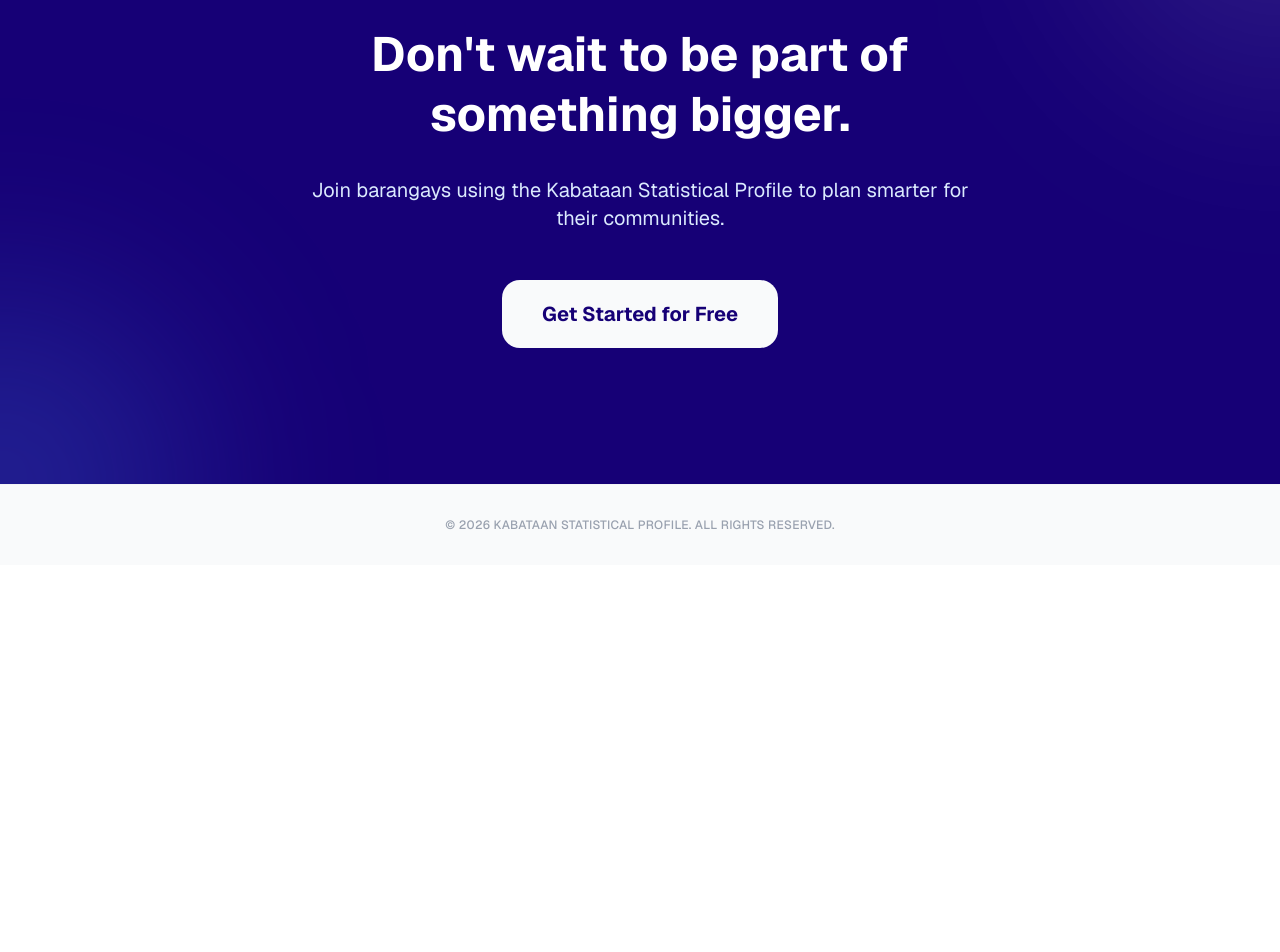
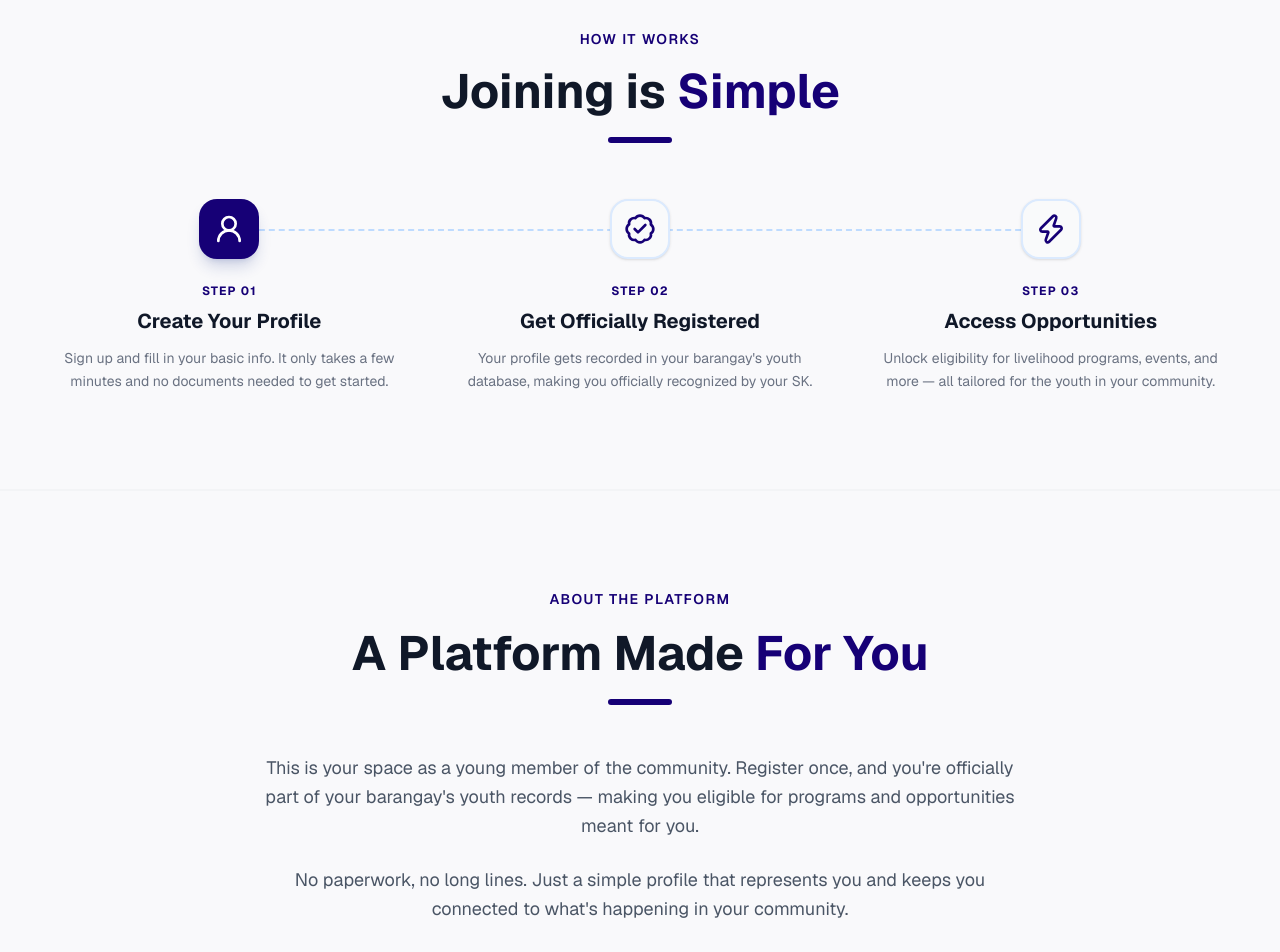
Before and after one commit to zynhjx/ksp2-client, a Next.js app: page /youth in a window 1280 px wide. Shown: the part 1640-2592 px from the top of the page. Before the commit the page ends 2205 px from the top, so only its background shows below. Built offline with nearby package versions, Linux system fonts and the light colour scheme.

Commit message:
finish youth landing page

```diff
--- a/app/layout.tsx
+++ b/app/layout.tsx
@@ -19,7 +19,7 @@ export default function RootLayout({
   return (
     <html
       lang="en"
-      className={cn("h-full", "antialiased", "font-sans", geist.variable)}
+      className={cn("h-full", "antialiased", "font-sans", geist.variable, "scroll-smooth")}
     >
       <body className="min-h-full min-w-full flex flex-col bg-white">
         {children}
--- a/app/youth/(dashboard)/programs/page.tsx
+++ b/app/youth/(dashboard)/programs/page.tsx
@@ -1,7 +1,7 @@
 "use client"
 
 import { useState } from "react"
-import TitleWithSearchBar from "@/components/TitleWithSearchBar"
+import PageHeader from "@/components/PageHeader"
 import ProgramCard from "@/components/ProgramCard"
 
 const filters = [
@@ -20,7 +20,7 @@ const Programs = () => {
 
   return (
     <>
-      <TitleWithSearchBar
+      <PageHeader
         title="Programs"
         subtitle="Explore ongoing and upcoming activities."
         search={search}
--- a/app/youth/(dashboard)/suggestions/page.tsx
+++ b/app/youth/(dashboard)/suggestions/page.tsx
@@ -1,6 +1,6 @@
 "use client"
 
-import TitleWithSearchBar from "@/components/TitleWithSearchBar"
+import TitleWithSearchBar from "@/components/PageHeader"
 import { useState } from "react"
 
 const filters = [
--- a/app/youth/page.tsx
+++ b/app/youth/page.tsx
@@ -2,7 +2,7 @@ import Image from "next/image";
 import React from "react";
 import Link from "next/link";
 import Footer from "@/components/Footer";
-import {ChevronRight} from "lucide-react";
+import {ChevronRight, UserRound, Zap, BadgeCheck} from "lucide-react";
 
 const Section = ({ children, className, containerClassName, id } : { children: React.ReactNode, className?: string, containerClassName?: string, id?: string }) => {
     return (
@@ -36,7 +36,6 @@ const StatItem = ({ label, value }: { label: string, value: string }) => {
 }
 
 const LandingPage = () => {
-    // const {user, isAuthenticated} =
 
     return (
         <div className="min-h-screen bg-theme-white">
@@ -50,8 +49,8 @@ const LandingPage = () => {
                     {/* Navigation */}
                     <nav className="hidden md:flex absolute left-1/2 top-1/2 -translate-x-1/2 -translate-y-1/2 items-center gap-8 text-sm font-medium text-gray-600">
                         <a href="#features" className="hover:text-theme-blue transition">Features</a>
+                        <a href="#how-it-works" className="hover:text-theme-blue transition">How It Works</a>
                         <a href="#about" className="hover:text-theme-blue transition">About</a>
-                        <a href="#impact" className="hover:text-theme-blue transition">Impact</a>
                     </nav>
 
                     {/* Right buttons */}
@@ -123,10 +122,13 @@ const LandingPage = () => {
                    </div>
                 </Section> */}
 
+
+
                 {/* Features Section */}
                 <Section id="features">
                     <div className="flex flex-col items-center mb-16 text-center">
-                        <h2 className="text-3xl md:text-5xl  font-bold text-gray-900 mb-6">Why Join us?</h2>
+                        <span className="text-sm font-semibold uppercase tracking-widest text-theme-blue">Features</span>
+                        <h2 className="text-3xl md:text-5xl font-bold text-gray-900 my-6">Why Join us?</h2>
                         <div className="w-20 h-1.5 bg-theme-blue rounded-full mb-6"></div>
                         <p className="text-gray-600 max-w-2xl text-lg">
                             Being registered means you&apos;re counted, heard, and connected to programs that directly benefit you and your community.
@@ -190,15 +192,87 @@ const LandingPage = () => {
                     </div> */}
                 </Section>
 
+                {/* How It Works Section */}
+                <Section id="how-it-works" className="bg-gray-50/50 border-y border-gray-100">
+                    <div className="flex flex-col items-center mb-14 text-center">
+                        <span className="text-sm font-semibold uppercase tracking-widest text-theme-blue">How It Works</span>
+                        <h2 className="text-3xl md:text-5xl font-bold text-gray-900 mt-3 mb-4 leading-tight">
+                            Joining is <span className="text-theme-blue">Simple</span>
+                        </h2>
+                        <div className="w-16 h-1.5 bg-theme-blue rounded-full"></div>
+                    </div>
+
+                    <div className="relative flex flex-col md:flex-row items-stretch gap-6 md:gap-0">
+
+                        {/* Connector Line */}
+                        <div className="hidden md:block absolute top-7.5 left-[calc(16.67%)] right-[calc(16.67%)] h-px border-t-2 border-dashed border-blue-200 z-0" />
+
+                        {/* Step 1 */}
+                        <div className="flex-1 flex flex-col items-center text-center px-6 relative z-10">
+                            <div className="w-15 h-15 rounded-2xl bg-theme-blue text-white flex items-center justify-center mb-6 shadow-lg shadow-blue-900/20">
+                                <UserRound className="w-8 h-8" />
+                            </div>
+                            <span className="text-xs font-bold uppercase tracking-widest text-theme-blue mb-2">Step 01</span>
+                            <h3 className="text-xl font-bold text-gray-900 mb-3">Create Your Profile</h3>
+                            <p className="text-gray-500 leading-relaxed text-sm">
+                                Sign up and fill in your basic info. It only takes a few minutes and no documents needed to get started.
+                            </p>
+                        </div>
+
+                        {/* Step 2 */}
+                        <div className="flex-1 flex flex-col items-center text-center px-6 relative z-10">
+                            <div className="w-15 h-15 rounded-2xl bg-theme-white border-2 border-blue-100 text-theme-blue flex items-center justify-center mb-6 shadow-sm">
+                                <BadgeCheck className="w-8 h-8" />
+                            </div>
+                            <span className="text-xs font-bold uppercase tracking-widest text-theme-blue mb-2">Step 02</span>
+                            <h3 className="text-xl font-bold text-gray-900 mb-3">Get Officially Registered</h3>
+                            <p className="text-gray-500 leading-relaxed text-sm">
+                                Your profile gets recorded in your barangay&apos;s youth database, making you officially recognized by your SK.
+                            </p>
+                        </div>
+
+                        {/* Step 3 */}
+                        <div className="flex-1 flex flex-col items-center text-center px-6 relative z-10">
+                            <div className="w-15 h-15 rounded-2xl bg-theme-white border-2 border-blue-100 text-theme-blue flex items-center justify-center mb-6 shadow-sm">
+                                <Zap className="w-8 h-8" />
+                            </div>
+                            <span className="text-xs font-bold uppercase tracking-widest text-theme-blue mb-2">Step 03</span>
+                            <h3 className="text-xl font-bold text-gray-900 mb-3">Access Opportunities</h3>
+                            <p className="text-gray-500 leading-relaxed text-sm">
+                                Unlock eligibility for livelihood programs, events, and more — all tailored for the youth in your community.
+                            </p>
+                        </div>
+
+                    </div>
+                </Section>
+
+                <Section id="about" className="bg-gray-50/50 border-y border-gray-100">
+                    <div className="flex flex-col items-center text-center max-w-3xl mx-auto gap-6">
+                        <div>
+                            <span className="text-sm font-semibold uppercase tracking-widest text-theme-blue">About the Platform</span>
+                            <h2 className="text-3xl md:text-5xl font-bold text-gray-900 mt-3 mb-4 leading-tight">
+                                A Platform Made <span className="text-theme-blue">For You</span>
+                            </h2>
+                            <div className="w-16 h-1.5 bg-theme-blue rounded-full mx-auto mb-6"></div>
+                        </div>
+                        <p className="text-gray-600 text-lg leading-relaxed">
+                            This is your space as a young member of the community. Register once, and you&apos;re officially part of your barangay&apos;s youth records — making you eligible for programs and opportunities meant for you.
+                        </p>
+                        <p className="text-gray-600 text-lg leading-relaxed">
+                            No paperwork, no long lines. Just a simple profile that represents you and keeps you connected to what&apos;s happening in your community.
+                        </p>
+                    </div>
+                </Section>
+
                 {/* CTA Section */}
-                <Section className="bg-theme-blue text-white overflow-hidden relative">
+                <Section className="bg-theme-blue text-white overflow-hidden relative mt-16">
                     <div className="absolute top-0 right-0 -translate-y-1/2 translate-x-1/2 w-96 h-96 bg-theme-white/10 rounded-full blur-[100px]"></div>
                     <div className="absolute bottom-0 left-0 translate-y-1/2 -translate-x-1/2 w-96 h-96 bg-blue-400/20 rounded-full blur-[100px]"></div>
 
                     <div className="flex flex-col items-center text-center relative z-10 py-10">
-                        <h2 className="text-3xl md:text-5xl  mb-8 font-bold max-w-3xl leading-tight">Don&apos;t wait to be part of something bigger.</h2>
+                        <h2 className="text-3xl md:text-5xl  mb-8 font-bold max-w-3xl leading-tight">Be seen. Be heard. Be part of your community.</h2>
                         <p className="text-xl text-blue-100 mb-12 max-w-2xl">
-                            Join barangays using the Kabataan Statistical Profile to plan smarter for their communities.
+                            Your voice matters. Take part in programs, share your ideas, and help build a better barangay.
                         </p>
                         <div className="flex flex-col sm:flex-row gap-4">
                             <Link href="/auth/register" className="px-10 py-5 rounded-2xl bg-theme-white text-theme-blue font-bold text-xl hover:shadow-2xl hover:bg-blue-50 transition cursor-pointer text-center">
--- a/components/Title.tsx
+++ b/components/Title.tsx
@@ -7,7 +7,7 @@ type TitleProps = {
 };
 
 const Title = ({ children, className }: TitleProps) => {
-  return <h1 className={twMerge("font-bold text-2xl text-theme-blue mb-4",
+  return <h1 className={twMerge("font-bold text-3xl text-theme-dark-blue mb-4",
     className
   )}>{children}</h1>;
 };
```
Also changed, not shown: components/PageHeader.tsx (renamed from components/TitleWithSearchBar.tsx, +5 -5 lines), proxy.ts (+4 -5 lines).
